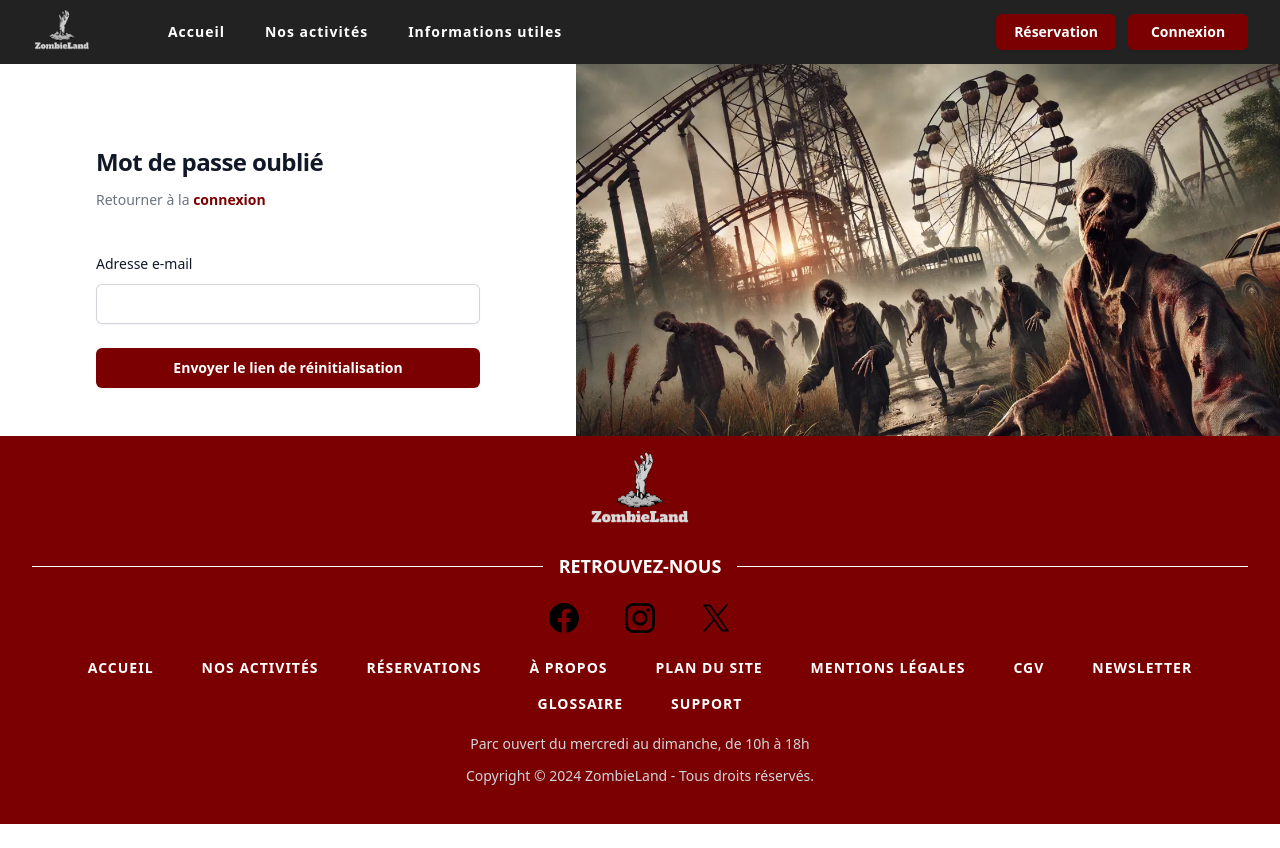
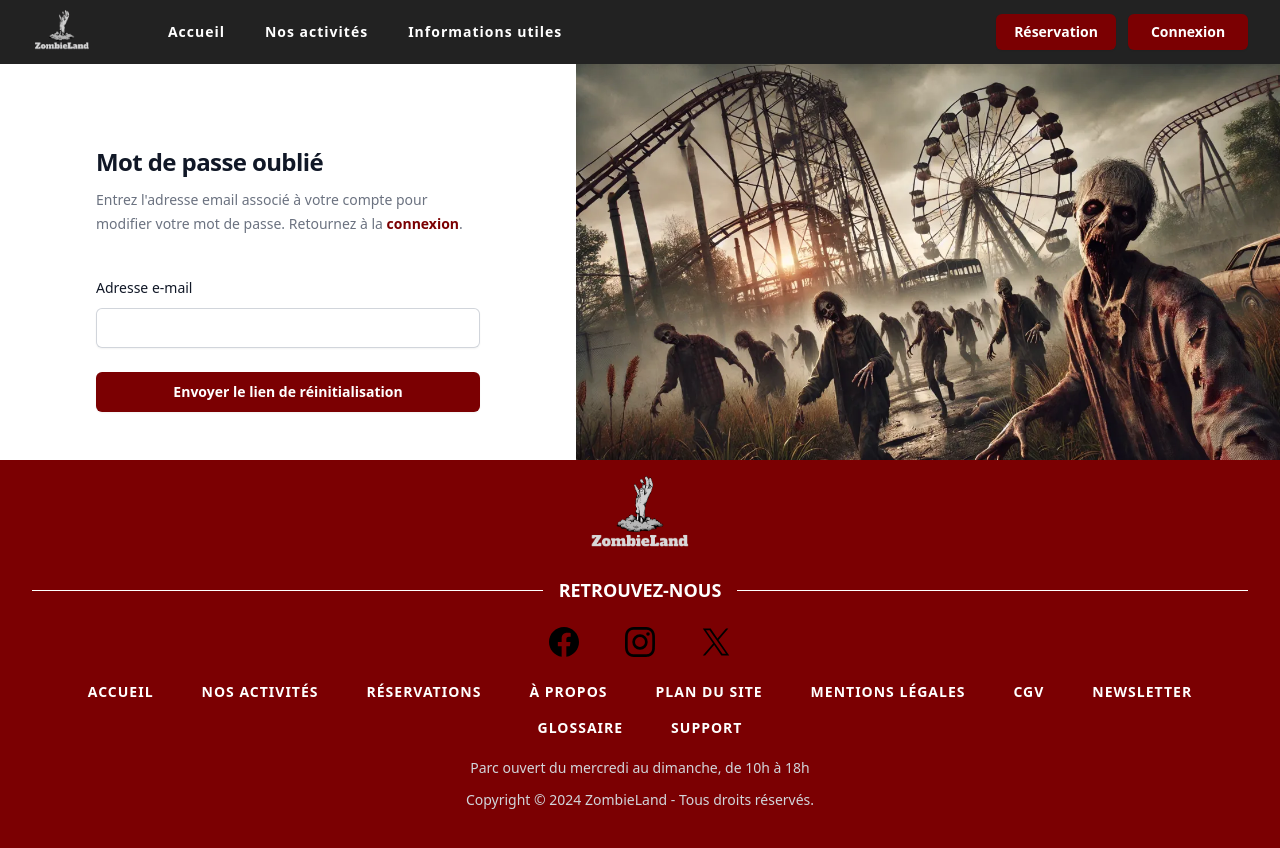
Before and after one commit to Camille-ldt/ZombieLand-front, a React (Vite) app: page /forgot-password in a window 1280 px wide. Before the commit the page ends 824 px from the top, so only its background shows below. Built offline with nearby package versions, Linux system fonts and the light colour scheme.

Commit message:
modification_page_reinitialisation_mdp

```diff
--- a/src/Pages/ForgotPassword.tsx
+++ b/src/Pages/ForgotPassword.tsx
@@ -9,7 +9,6 @@ const ForgotPassword = () => {
   const navigate = useNavigate();
 
   const validateEmail = (email: string): boolean => {
-
     const emailRegex = /^[^\s@]+@[^\s@]+\.[^\s@]+$/;
     return emailRegex.test(email);
   };
@@ -32,7 +31,7 @@ const ForgotPassword = () => {
       toast.success('Un lien de réinitialisation a été envoyé à votre adresse e-mail.');
       setTimeout(() => navigate('/login'), 3000);
     } catch (error) {
-      console.error('Erreur lors de l\'envoi de l\'e-mail :', error);
+      console.error("Erreur lors de l'envoi de l'e-mail :", error);
       toast.error('Une erreur est survenue. Veuillez réessayer.');
     }
   };
@@ -44,10 +43,12 @@ const ForgotPassword = () => {
           <div>
             <h2 className="mt-8 text-2xl/9 font-bold tracking-tight text-gray-900">Mot de passe oublié</h2>
             <p className="mt-2 text-sm/6 text-gray-500">
-              Retourner à la{' '}
+              Entrez l'adresse email associé à votre compte pour modifier votre mot de passe.{' '}
+              Retournez à la{' '}
               <a href="/login" className="font-semibold text-red-primary hover:text-red-secondary">
                 connexion
               </a>
+              .
             </p>
           </div>
 
```
